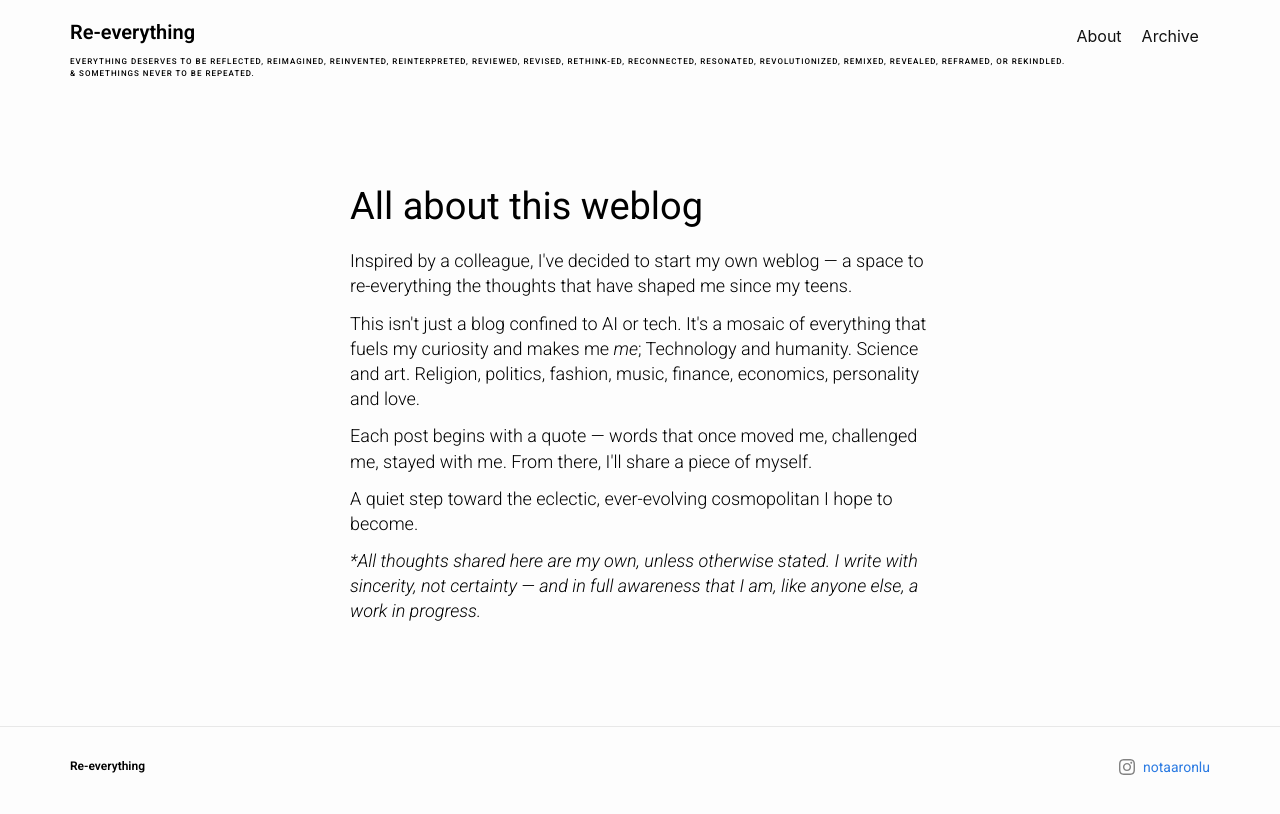
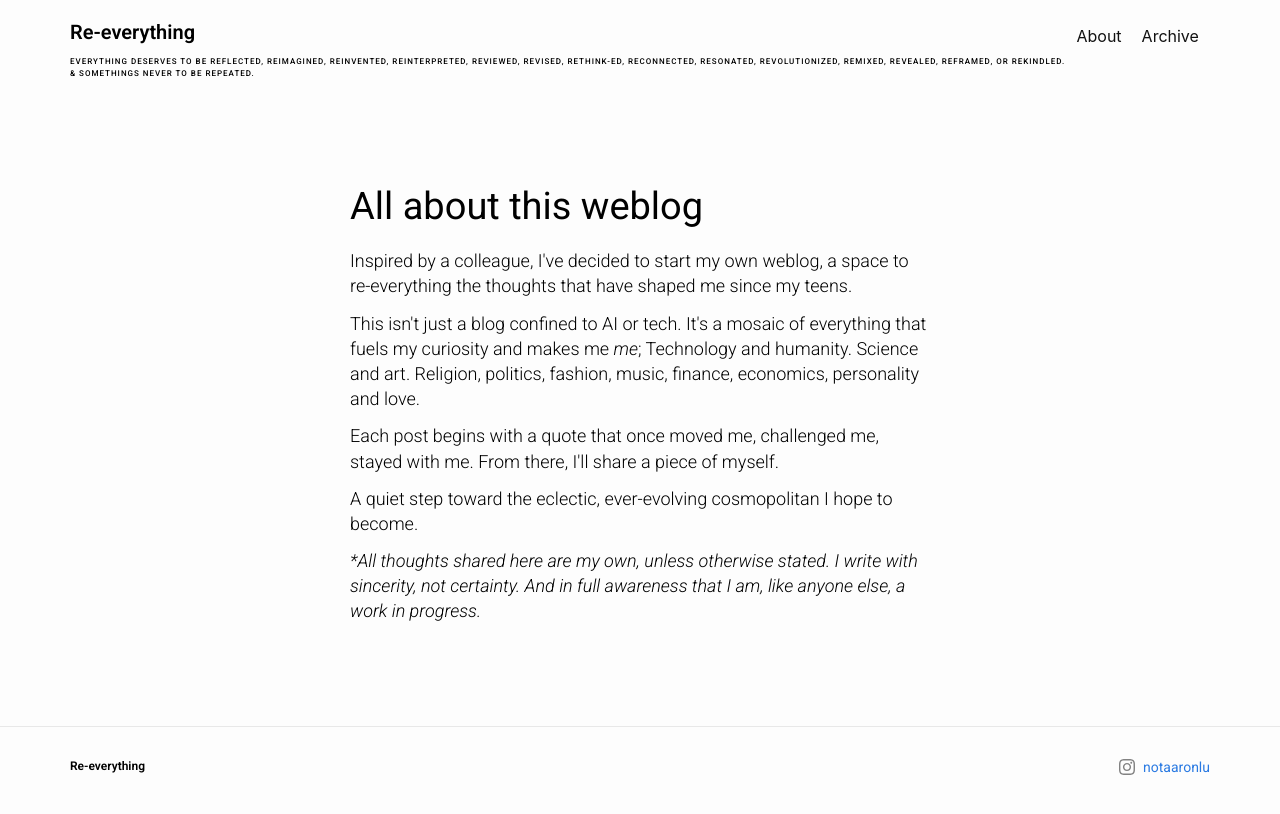
Before and after one commit to re-everything/re-everything.github.io, a Jekyll site: the page built from about.markdown, in a window 1280 px wide. Shown: the top 814 px of the page. Built offline with Jekyll 4.4.1, drawn with Linux system fonts in a browser that asks for light colours.

Commit message:
changes made

```diff
--- a/about.markdown
+++ b/about.markdown
@@ -6,12 +6,12 @@ class: about-page
 menu_title: About
 ---
 
-<p>Inspired by a colleague, I've decided to start my own weblog — a space to re-everything the thoughts that have shaped me since my teens.</p>
+<p>Inspired by a colleague, I've decided to start my own weblog, a space to re-everything the thoughts that have shaped me since my teens.</p>
 
 <p>This isn't just a blog confined to AI or tech. It's a mosaic of everything that fuels my curiosity and makes me <em>me</em>; Technology and humanity. Science and art. Religion, politics, fashion, music, finance, economics, personality and love.</p>
 
-<p>Each post begins with a quote — words that once moved me, challenged me, stayed with me. From there, I'll share a piece of myself.</p>
+<p>Each post begins with a quote that once moved me, challenged me, stayed with me. From there, I'll share a piece of myself.</p>
 
 <p>A quiet step toward the eclectic, ever-evolving cosmopolitan I hope to become.</p>
 
-<p><em>*All thoughts shared here are my own, unless otherwise stated. I write with sincerity, not certainty — and in full awareness that I am, like anyone else, a work in progress.</em></p>
+<p><em>*All thoughts shared here are my own, unless otherwise stated. I write with sincerity, not certainty. And in full awareness that I am, like anyone else, a work in progress.</em></p>
```
Also changed, not shown: 2 other files.
